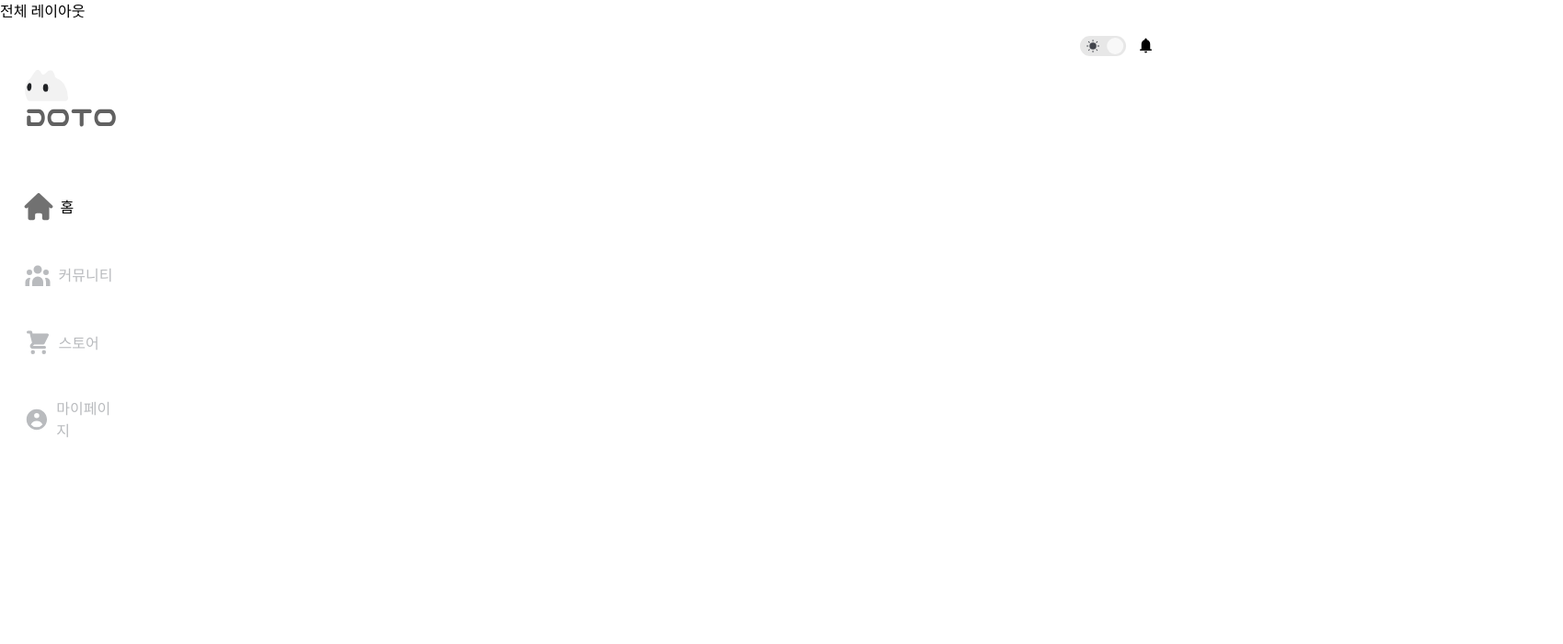
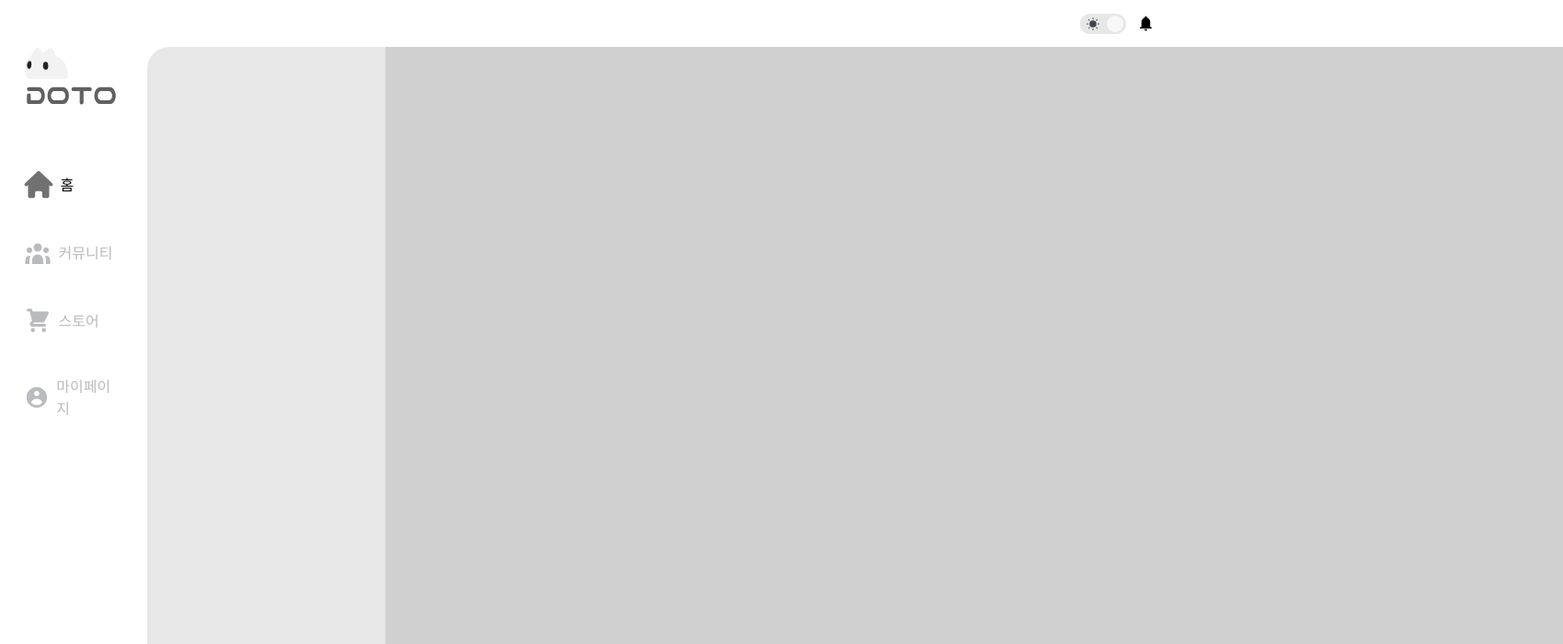
Before and after one commit to Do-it-Together-DoTo/DoTo_Front, a React (Vite) app: page / in a window 1280 px wide. Shown: the top 700 px of the page at 92% size, 1699 px wide, since content can reach past the window. Built offline with nearby package versions, Linux system fonts and the light colour scheme.

Commit message:
Designs: WebBackGround Components 레이아웃에 적용

```diff
--- a/src/components/WebBackground.tsx
+++ b/src/components/WebBackground.tsx
@@ -1,8 +1,8 @@
 const WebBackground = () => {
   return (
-    <div className="mt-10 ml-10 w-[70rem] h-[41.8125rem]  flex ">
-      <div className="w-[16.1875rem] h-[41.8125rem] bg-Light_Layout-100 rounded-tl-3xl"></div>
-      <div className="w-[53.8125rem] h-[41.8125rem] bg-Dark_Text_Contents "></div>
+    <div className="absolute left-[10rem] top-[3.1875rem] flex justify-end dark:bg-Dark_Layout-100">
+      <div className="w-[16.1875rem] h-screen bg-Light_Layout-100 rounded-tl-3xl dark:bg-Dark_Layout-200"></div>
+      <div className="w-screen h-screen bg-Dark_Text_Contents dark:bg-Dark_Layout-300 "></div>
     </div>
   );
 };
--- a/src/components/common/Layout.tsx
+++ b/src/components/common/Layout.tsx
@@ -1,13 +1,14 @@
 import { Outlet } from 'react-router-dom';
 import Navbar from './Navbar';
 import Topbar from './Topbar';
+import WebBackground from '../WebBackground';
 
 const Layout = () => {
   return (
     <>
-      <div>전체 레이아웃</div>
       <Topbar />
       <Navbar />
+      <WebBackground />
       <Outlet />
     </>
   );
```
